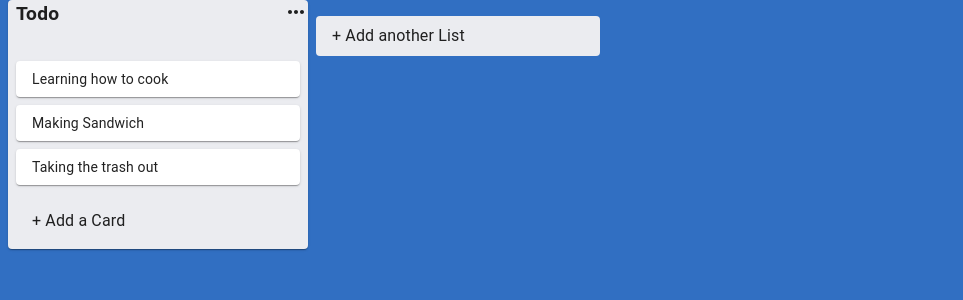
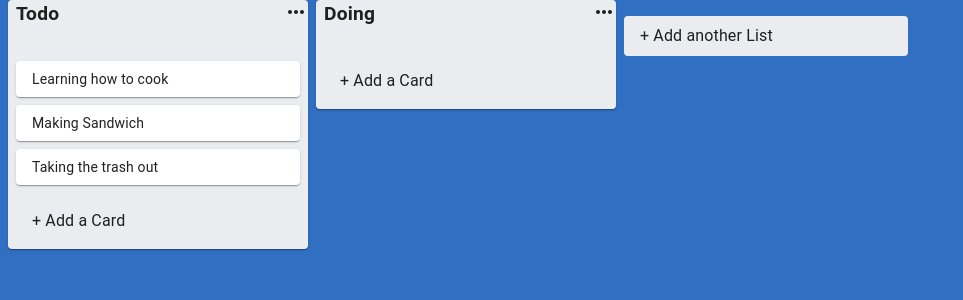
Before and after one commit to madhusudhanmo/trello-clone-github-issues, a React (Create React App) app: page / in a window 1280 px wide. Shown: the top 300 px of the page, without its empty margins (0-963 px from the left). Built offline with nearby package versions, Linux system fonts and the light colour scheme.

Commit message:
Drag and Drop List Container

```diff
--- a/src/App.js
+++ b/src/App.js
@@ -1,5 +1,5 @@
 import React, { useState } from 'react';
-import { DragDropContext } from "react-beautiful-dnd";
+import { DragDropContext, Droppable } from "react-beautiful-dnd";
 import {v4 as uuid} from 'uuid';
 import List from './components/List/List';
 import store from './utils/store';
@@ -8,7 +8,7 @@ import { makeStyles } from '@material-ui/core/styles';
 import InputContainer from './components/Input/InputContainer';
 
 const useStyle = makeStyles((theme) => ({
-  root: {
+  listContainer: {
     display: 'flex',
     minHeight: "100vh",
     background: '#316FC2',
@@ -54,8 +54,15 @@ function App() {
   }
 
   const onDragEnd = (result) => {
-    const {destination, source, draggableId} = result;
+    const {destination, source, draggableId, type} = result;
     if (!destination) return;
+
+    if(type === 'list'){
+      const newListIds = data.listIds
+      newListIds.splice(source.index, 1);
+      newListIds.splice(destination.index, 0, draggableId);
+      return
+    }
 
     const sourceList = data.lists[source.droppableId];
     const destinationList = data.lists[destination.droppableId];
@@ -90,20 +97,27 @@ function App() {
       }
       setData(newState);
     }
-
-
   }
 
   return (
     <StoreApi.Provider value={{ addMoreCard, addMoreList }}>
       <DragDropContext onDragEnd={onDragEnd}>
-        <div className={classes.root}>
-          {data.listIds.map((listId) => {
-            const list = data.lists[listId];
-            return <List list={list} key={listId}/>
-          })}
-          <InputContainer type='list'/>
-        </div>
+        <Droppable droppableId="app" type="list" direction="horizontal">
+          {(provided) => (
+            <div
+              className={classes.listContainer}
+              ref={provided.innerRef}
+              {...provided.droppableProps}
+            >
+              {data.listIds.map((listId, index) => {
+                const list = data.lists[listId];
+                return <List list={list} key={listId} index={index} />;
+              })}
+              <InputContainer type="list" />
+              {provided.placeholder}
+            </div>
+          )}
+        </Droppable>
       </DragDropContext>
     </StoreApi.Provider>
   );
--- a/src/components/List/List.js
+++ b/src/components/List/List.js
@@ -1,5 +1,5 @@
 import React from 'react';
-import { Droppable } from "react-beautiful-dnd";
+import { Droppable, Draggable } from "react-beautiful-dnd";
 import { Paper, CssBaseline } from '@material-ui/core';
 import { makeStyles } from '@material-ui/core/styles';
 import Title from './Title';
@@ -17,11 +17,13 @@ const useStyle = makeStyles((theme) => ({
   }
 }))
 
-export default function List({list}) {
+export default function List({list, index}) {
   const classes = useStyle()
   return (
-    <div>
-      <Paper className={classes.root}>
+    <Draggable draggableId={list.id} index={index}>
+      {(provided) => (
+        <div {...provided.draggableProps} ref={provided.innerRef} >
+          <Paper className={classes.root} {...provided.dragHandleProps}>
             <CssBaseline />
             <Title title={list.title}/>
             <Droppable droppableId={list.id}>
@@ -38,5 +40,9 @@ export default function List({list}) {
             <InputCard listId={list.id} type='card'/>
           </Paper>
         </div>
+      )}
+
+    </Draggable>
+
   )
 }
--- a/src/utils/store.js
+++ b/src/utils/store.js
@@ -18,9 +18,14 @@ const data = {
       id: 'list-1',
       title: 'Todo',
       cards: cards,
+    },
+    'list-2': {
+      id: 'list-2',
+      title: 'Doing',
+      cards: [],
     }
   },
-  listIds: ['list-1']
+  listIds: ['list-1', 'list-2']
 }
 
 export default data;
```
Lines whose indentation alone changed are shown as unchanged.
